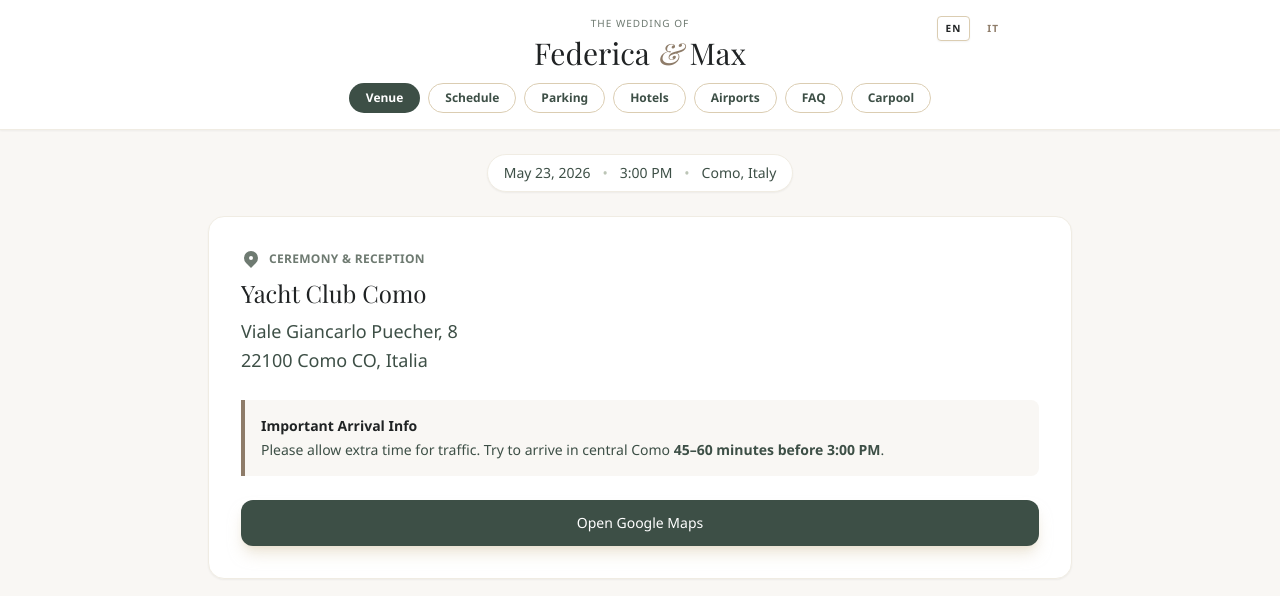
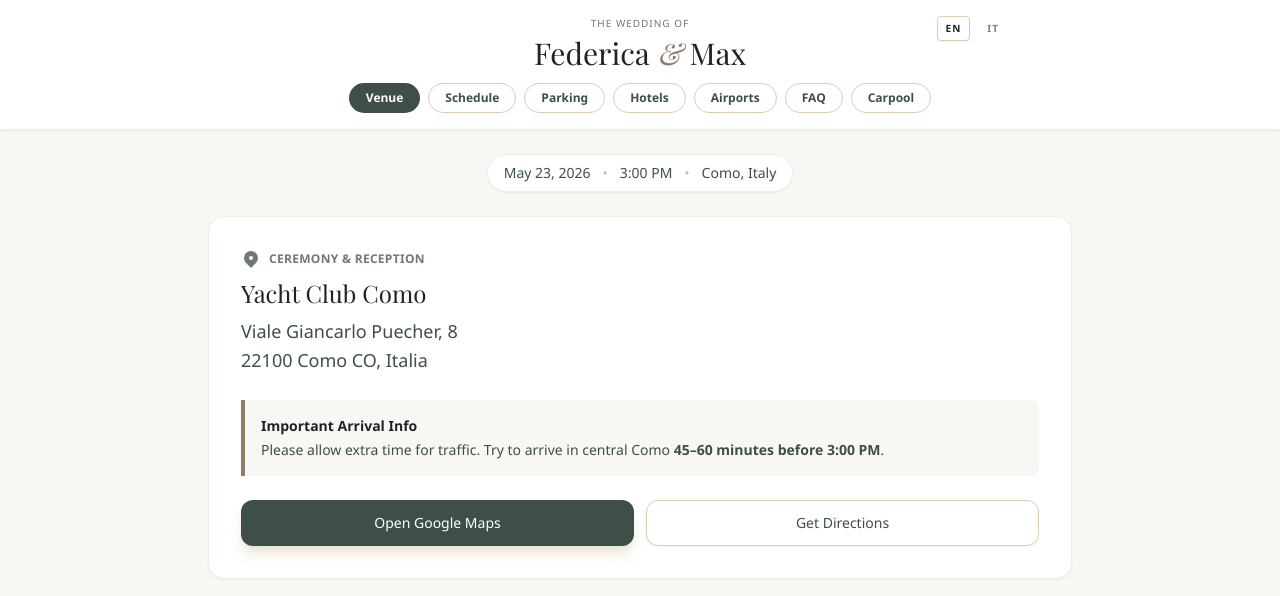
Before and after one commit to FediPMG/lakecomo, a plain HTML site: page index.html in a window 1280 px wide. Shown: the top 596 px of the page. Drawn offline with nearby package versions, Linux system fonts and the light colour scheme; a web font is replaced by a local one.

Commit message:
add get directions link

```diff
--- a/index.html
+++ b/index.html
@@ -197,7 +197,14 @@
           <a href="https://maps.google.com/?q=Yacht+Club+Como,+Viale+Giancarlo+Puecher,+8,+22100+Como+CO,+Italia"
             target="_blank" rel="noopener noreferrer"
             class="flex-1 inline-flex justify-center items-center px-6 py-3 border border-transparent text-sm font-medium rounded-xl text-white bg-como-600 hover:bg-como-700 transition shadow-lg shadow-como-200/50">
-            Open Google Maps
+            <span class="lang-en">Open Google Maps</span>
+            <span class="lang-it">Apri Google Maps</span>
+          </a>
+          <a href="https://www.google.com/maps/dir/?api=1&destination=Yacht+Club+Como,+Viale+Giancarlo+Puecher,+8,+22100+Como+CO,+Italia"
+            target="_blank" rel="noopener noreferrer"
+            class="flex-1 inline-flex justify-center items-center px-6 py-3 border border-como-200 text-sm font-medium rounded-xl text-como-600 bg-white hover:bg-como-50 transition shadow-sm">
+            <span class="lang-en">Get Directions</span>
+            <span class="lang-it">Ottieni Indicazioni</span>
           </a>
         </div>
       </div>
```
